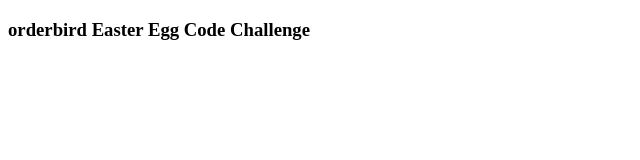
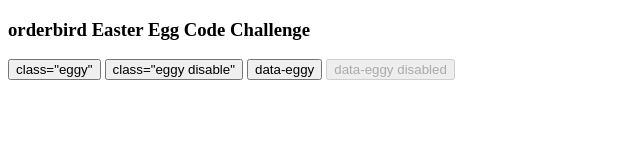
Before and after one commit to davidelden/orderbird-easter-egg, a website with bundled scripts: page index.html in a window 1280 px wide. Shown: the whole page, without its empty margins (0-640 px from the left). Built offline with nearby package versions, Linux system fonts and the light colour scheme.

Commit message:
add test HTML elements

```diff
--- a/index.html
+++ b/index.html
@@ -8,5 +8,9 @@
 </head>
 <body>
   <h3>orderbird Easter Egg Code Challenge</h3>
+  <button class="eggy">class="eggy"</button>
+  <button class="eggy disable">class="eggy disable"</button>
+  <button data-eggy>data-eggy</button>
+  <button data-eggy disabled>data-eggy disabled</button>
 </body>
 </html>
```
